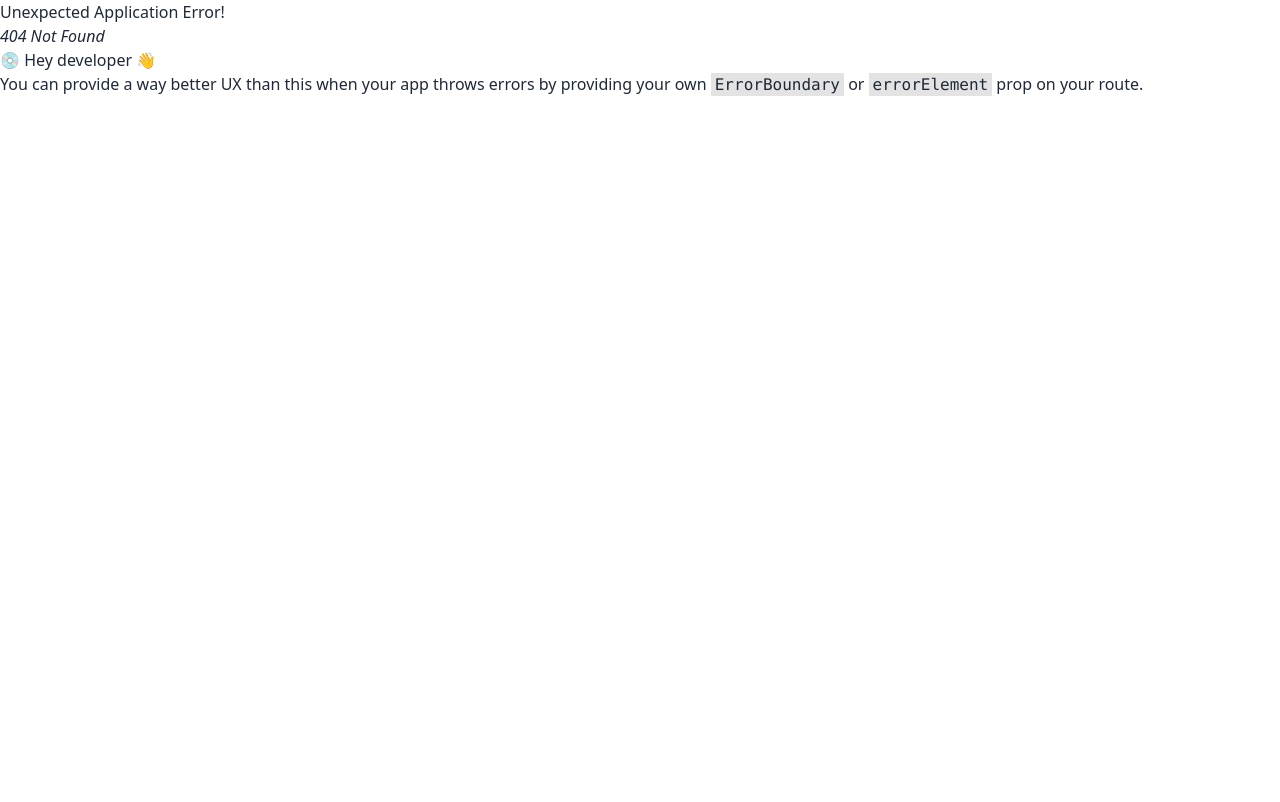
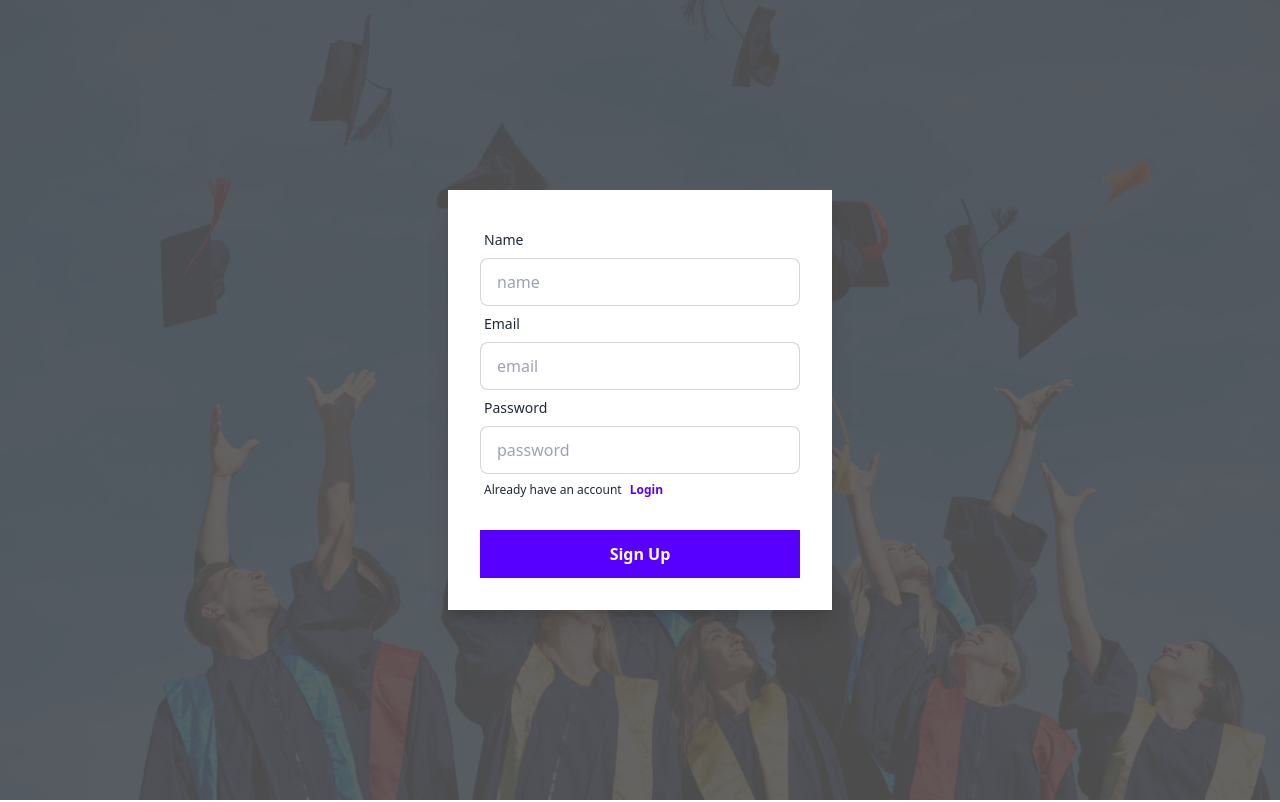
Before and after one commit to majedrahani/dream-college, a React (Vite) app: page /signup in a window 1280 px wide. Before the commit this address had no page. Shown: the top 802 px of the page. Built offline with nearby package versions, Linux system fonts and the light colour scheme.

Commit message:
login page added

```diff
--- a/package.json
+++ b/package.json
@@ -10,6 +10,7 @@
     "preview": "vite preview"
   },
   "dependencies": {
+    "firebase": "^10.1.0",
     "localforage": "^1.10.0",
     "match-sorter": "^6.3.1",
     "react": "^18.2.0",
--- /dev/null
+++ b/src/Firebase/firebaase.config.js
@@ -0,0 +1,17 @@
+// Import the functions you need from the SDKs you need
+import { initializeApp } from "firebase/app";
+// TODO: Add SDKs for Firebase products that you want to use
+// https://firebase.google.com/docs/web/setup#available-libraries
+
+// Your web app's Firebase configuration
+const firebaseConfig = {
+  apiKey: "AIzaSyBX2_l7JzPwq2Nyrz4m8ddCzJ41E3_2B-k",
+  authDomain: "dream-college-c5629.firebaseapp.com",
+  projectId: "dream-college-c5629",
+  storageBucket: "dream-college-c5629.appspot.com",
+  messagingSenderId: "6869151552",
+  appId: "1:6869151552:web:ec8fb068c653893d6954a5"
+};
+
+// Initialize Firebase
+export const app = initializeApp(firebaseConfig);
--- a/src/Home/Gallery.jsx
+++ b/src/Home/Gallery.jsx
@@ -28,9 +28,9 @@ const Gallery = () => {
 
             <div className='mx-20'>
                 <div className=' lg:grid grid-cols-3 gap-2 mt-10'>
-                    <img  src={gallery1} className='hover:p-5 hover:border-2 hover:border-[#5800FF]' />
-                    <img  src={gallery2} className='hover:p-5 hover:border-2 hover:border-[#5800FF]' />
-                    <img  src={gallery3} className='hover:p-5 hover:border-2 hover:border-[#5800FF]' />
+                    <img  src={gallery1} className='hover:p-5 hover:border-2 hover:border-[#5800FF] hover:bg-[#72FFFF]' />
+                    <img  src={gallery2} className='hover:p-5 hover:border-2 hover:border-[#5800FF] hover:bg-[#72FFFF]' />
+                    <img  src={gallery3} className='hover:p-5 hover:border-2 hover:border-[#5800FF] hover:bg-[#72FFFF]' />
                 </div>
                 <div className=' lg:grid grid-cols-5 gap-2 mt-2'>
                     <img src={gallery4} className='hover:p-3 hover:border-2 hover:border-[#5800FF]' />
--- a/src/Home/Navber.jsx
+++ b/src/Home/Navber.jsx
@@ -33,7 +33,7 @@ const Navber = () => {
                     </ul>
                 </div>
                 <div className="navbar-end">
-                    <a className="btn">Button</a>
+                    <Link className='bg-[#5800FF] text-white px-6 py-3' to="/login">Login</Link>
                 </div>
             </div>
         </div>
--- a/src/Home/Review.jsx
+++ b/src/Home/Review.jsx
@@ -4,7 +4,7 @@ const Review = () => {
     return (
         <div className=' review-bg my-10 bg-fixed'>
             <div className='p-20'>
-                <h2 className=' text-white text-4xl font-bold'>Review</h2>
+                <h2 className=' text-white text-4xl font-bold text-center'>Review</h2>
             </div>
         </div>
     );
--- /dev/null
+++ b/src/Log/Login.jsx
@@ -0,0 +1,53 @@
+import React from 'react';
+import { Link } from 'react-router-dom';
+
+const Login = () => {
+    return (
+        <div className="hero min-h-screen login-bg ">
+
+
+            <div className="card flex-shrink-0 w-full rounded-none max-w-sm shadow-xl bg-white ">
+                <div className="card-body">
+                    <form >
+                        <div className="form-control">
+                            <label className="label">
+                                <span className="label-text">Email</span>
+                            </label>
+                            <input type="text" name='email' placeholder="email" className="input input-bordered" />
+                        </div>
+                        <div className="form-control">
+                            <label className="label">
+                                <span className="label-text">Password</span>
+                            </label>
+                            <input type="password" name='password' placeholder="password" className="input input-bordered" />
+                            <label className="label">
+                                <p href="#" className="label-text-alt link link-hover">New to this world
+                                    <Link to='/signup' className=' pl-2 font-bold text-[#5800FF]' >
+                                        Register
+                                    </Link>
+                                </p>
+                            </label>
+                        </div>
+                        <div className="form-control mt-6">
+                            <button className="bg-[#5800FF] w-full py-3 text-white font-bold">Login</button>
+                        </div>
+                    </form>
+
+                    <div className="flex flex-col w-full border-opacity-50">
+
+                        <div className="divider">OR</div>
+
+                    </div>
+
+                    <div className="form-control mt-6">
+
+                        <button  className="bg-[#00D7FF] w-full py-3 text-black font-bold">Sign In With Google</button>
+                    </div>
+                </div>
+            </div>
+
+        </div>
+    );
+};
+
+export default Login;
--- /dev/null
+++ b/src/Log/SignUp.jsx
@@ -0,0 +1,50 @@
+import React from 'react';
+import { Link } from 'react-router-dom';
+
+const SignUp = () => {
+    return (
+        <div className="hero min-h-screen login-bg ">
+
+
+            <div className="card flex-shrink-0 w-full rounded-none max-w-sm shadow-xl bg-white ">
+                <div className="card-body">
+                    <form >
+                        <div className="form-control">
+                            <label className="label">
+                                <span className="label-text">Name</span>
+                            </label>
+                            <input type="text" name='Name' placeholder="name" className="input input-bordered" />
+                        </div>
+                        <div className="form-control">
+                            <label className="label">
+                                <span className="label-text">Email</span>
+                            </label>
+                            <input type="text" name='email' placeholder="email" className="input input-bordered" />
+                        </div>
+                        <div className="form-control">
+                            <label className="label">
+                                <span className="label-text">Password</span>
+                            </label>
+                            <input type="password" name='password' placeholder="password" className="input input-bordered" />
+                            <label className="label">
+                                <p href="#" className="label-text-alt link link-hover">Already have an account
+                                    <Link to='/login' className=' pl-2 font-bold text-[#5800FF]' >
+                                        Login
+                                    </Link>
+                                </p>
+                            </label>
+                        </div>
+                        <div className="form-control mt-6">
+                            <button className="bg-[#5800FF] w-full py-3 text-white font-bold">Sign Up</button>
+                        </div>
+                    </form>
+
+
+                </div>
+            </div>
+
+        </div>
+    );
+};
+
+export default SignUp;
--- a/src/index.css
+++ b/src/index.css
@@ -8,3 +8,6 @@
 .review-bg{
     background-image: url(../public/bg-img.png);
 }
+.login-bg{
+    background-image: url(../public/login-bg.png);
+}
```
Also changed, not shown: src/Routes/Router.jsx (+11 -1 lines), public/login-bg.png (added), 1 other file (tests, documents, lock files or other folders).
